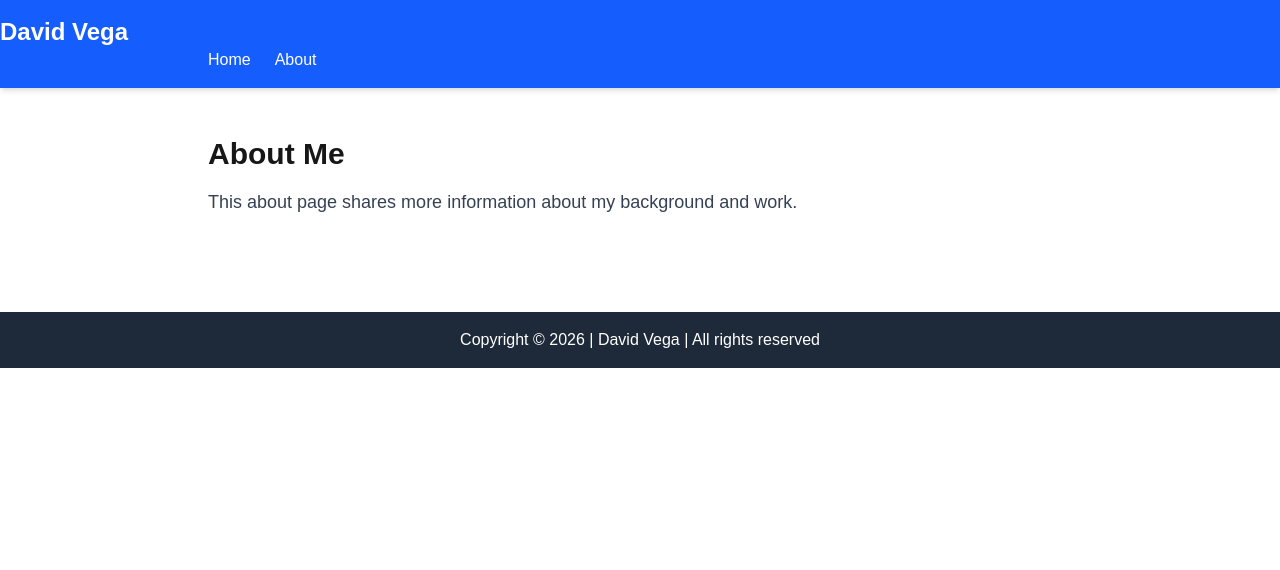
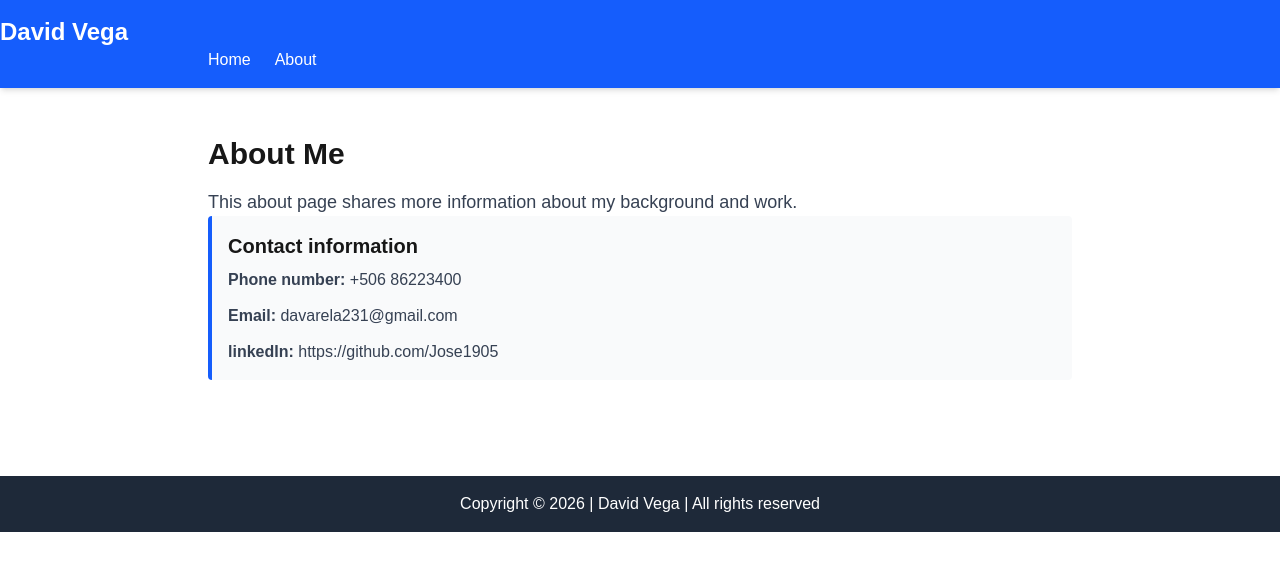
Before and after one commit to Jose1905/wdd430-portfolio, a Next.js app: page /about in a window 1280 px wide. Shown: the top 570 px of the page. Built offline with nearby package versions, Linux system fonts and the light colour scheme.

Commit message:
Add Custom Component to the About Page

```diff
--- a/app/about/page.tsx
+++ b/app/about/page.tsx
@@ -1,3 +1,11 @@
+import ContactCard from "@/components/ContactCard";
+
+const contactInfo = {
+  phone: "+506 86223400",
+  email: "davarela231@gmail.com",
+  linkedIn: "https://github.com/Jose1905"
+}
+
 export default function About() {
   return (
     <main className="max-w-4xl mx-auto px-4 py-12">
@@ -5,6 +13,7 @@ export default function About() {
       <p className="text-lg text-gray-700">
         This about page shares more information about my background and work.
       </p>
+      <ContactCard {...contactInfo}></ContactCard>
     </main>
   );
 }
--- /dev/null
+++ b/components/ContactCard.tsx
@@ -0,0 +1,27 @@
+interface ContactCardProps {
+  phone: string;
+  email: string;
+  linkedIn: string;
+}
+
+export default function ContactCard({
+  phone,
+  email,
+  linkedIn,
+}: ContactCardProps) {
+  return (
+    <article className="p-4 border-l-4 border-blue-600 bg-gray-50 rounded">
+      <h3 className="text-xl font-bold mb-2">Contact information</h3>
+      <p className="text-gray-700 mb-3"><strong>Phone number:</strong> {phone}</p>
+      <p className="text-gray-700 mb-3"><strong>Email:</strong> {email}</p>
+      <a
+        href={linkedIn}
+        target="_blank"
+        rel="noopener noreferrer"
+        className="text-gray-700 mb-3"
+      >
+        <strong>linkedIn:</strong> {linkedIn}
+      </a>
+    </article>
+  );
+}
--- a/components/Footer.tsx
+++ b/components/Footer.tsx
@@ -2,7 +2,10 @@ export default function Footer() {
   return (
     <footer className="bg-gray-800 text-white py-4 mt-12">
       <div className="container mx-auto text-center">
-        <p>Copyright &copy; {new Date().getFullYear()} | David Vega | All rights reserved</p>
+        <p>
+          Copyright &copy; {new Date().getFullYear()} | David Vega | All rights
+          reserved
+        </p>
       </div>
     </footer>
   );
```
